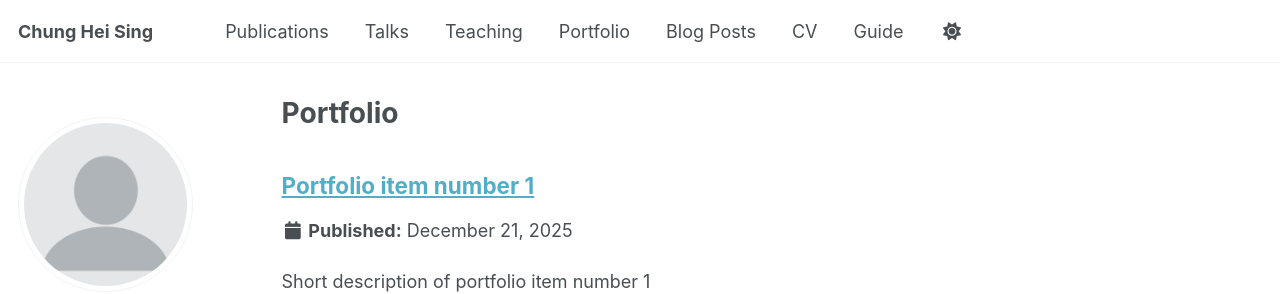
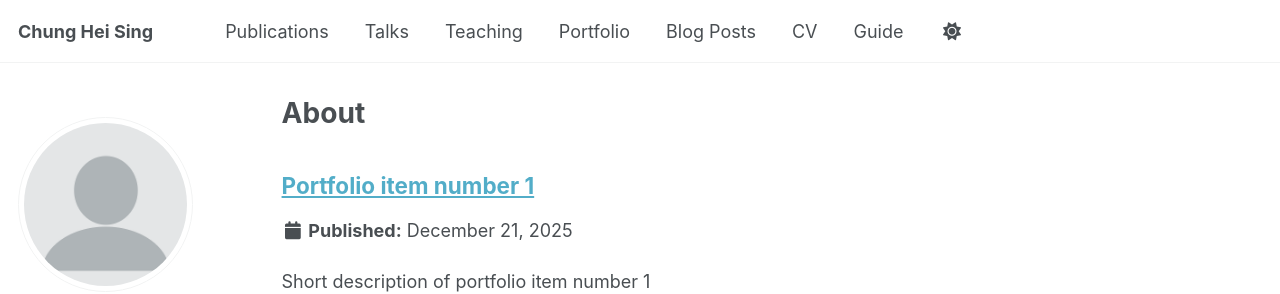
Before and after one commit to chungheising/chungheising.github.io, a Jekyll site: the page built from _pages/portfolio.html, in a window 1280 px wide and 1313 px high. Shown: the top 294 px of the window. Built offline with Jekyll 4.4.1, drawn with Linux system fonts in a browser that asks for light colours; a script bundle is joined from its source files by our own code; library files that are not in the unit come from our copies.

Commit message:
Rename portfolio page to about

```diff
--- a/_pages/portfolio.html
+++ b/_pages/portfolio.html
@@ -1,7 +1,7 @@
 ---
 layout: archive
-title: "Portfolio"
-permalink: /portfolio/
+title: "About"
+permalink: /about/
 author_profile: true
 ---
 
```
